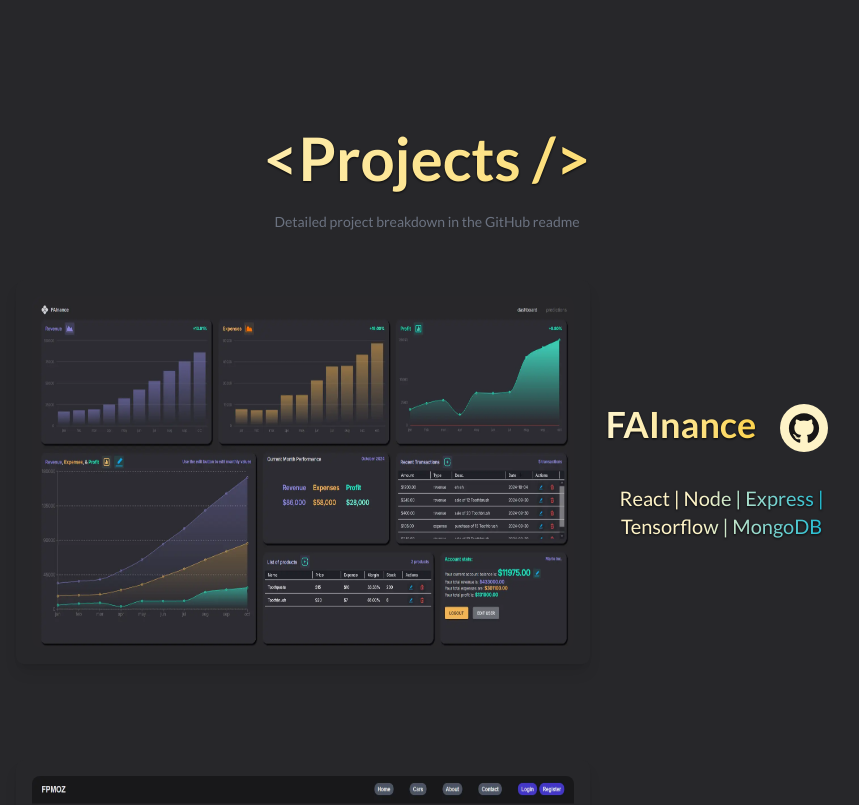
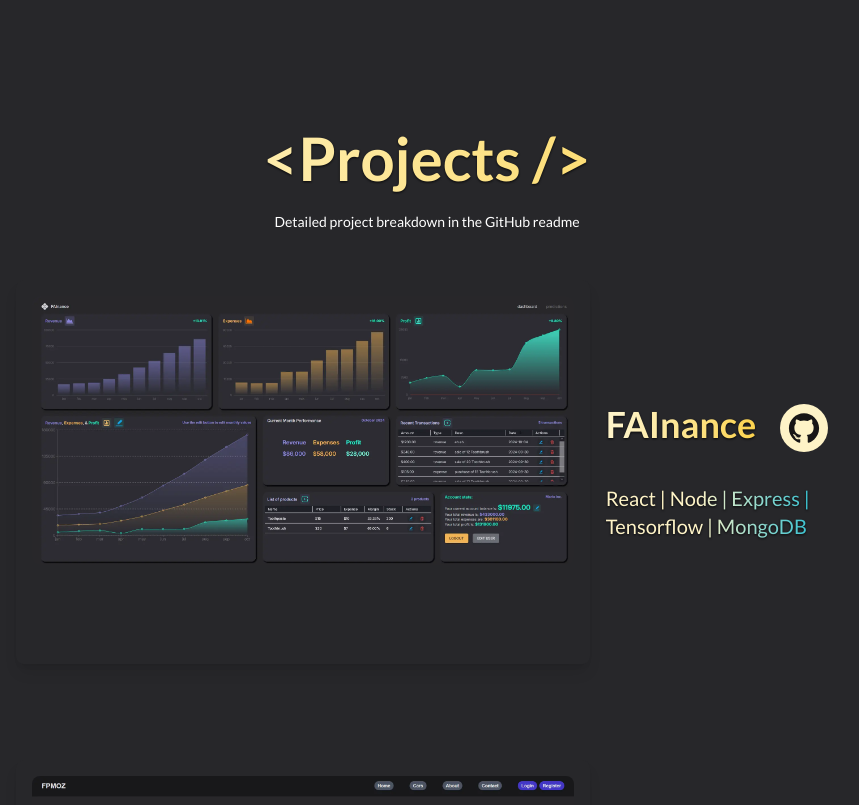
Before and after one commit to mprskalo01/rockShadow340, a React (Create React App) app: page / in a window 1280 px wide. Shown: the part 1340-2145 px from the top of the page, without its empty margins (213-1072 px from the left). Built offline with nearby package versions, Linux system fonts and the light colour scheme.

Commit message:
optimization

```diff
--- a/public/index.html
+++ b/public/index.html
@@ -2,9 +2,12 @@
 <html lang="en">
 
 <head>
+  <link rel="preconnect" href="https://fonts.googleapis.com">
+  <link rel="preconnect" href="https://fonts.gstatic.com" crossorigin>
   <meta charset="utf-8" />
   <link rel="icon" href="%PUBLIC_URL%/favicon.ico" />
   <meta name="viewport" content="width=device-width, initial-scale=1" />
+  <title>Mario Prskalo | Portfolio</title>
   <meta name="theme-color" content="#000000" />
   <meta name="keywords" content="portfolio, web developer, projects, skills, mario, prskalo">
   <meta name="author" content="Mario Prskalo">
@@ -36,12 +39,15 @@
       work correctly both with client-side routing and a non-root public URL.
       Learn how to configure a non-root public URL by running `npm run build`.
     -->
-  <link rel="preconnect" href="https://fonts.googleapis.com">
-  <link rel="preconnect" href="https://fonts.gstatic.com" crossorigin>
-  <link
+
+  <link rel="preload"
     href="https://fonts.googleapis.com/css2?family=Lato:ital,wght@0,100;0,300;0,400;0,700;0,900;1,100;1,300;1,400;1,700;1,900&family=Montserrat:ital,wght@0,100..900;1,100..900&display=swap"
-    rel="stylesheet">
-  <title>Mario Prskalo | Portfolio</title>
+    as="style" onload="this.onload=null;this.rel='stylesheet'">
+  <noscript>
+    <link rel="stylesheet"
+      href="https://fonts.googleapis.com/css2?family=Lato:ital,wght@0,100;0,300;0,400;0,700;0,900;1,100;1,300;1,400;1,700;1,900&family=Montserrat:ital,wght@0,100..900;1,100..900&display=swap">
+  </noscript>
+
 </head>
 
 <body>
--- a/src/components/Footer.tsx
+++ b/src/components/Footer.tsx
@@ -36,19 +36,19 @@
             <SocialIcons.GithubIcon />
           </a>
         </div>
-        <h4
+        <p
           className={`mt-2 text-sm font-semibold ${isColorized ? 'color-gradient-text' : 'gradient-text'}`}
         >
           mario.prskalo5@gmail.com
-        </h4>
+        </p>
       </div>
-      <h3
+      <p
         className={`md:text-md mt-8 pb-12 text-center text-xs font-bold transition-all duration-500 xl:mt-16 ${
           isColorized ? 'color-gradient-text' : 'gradient-text'
         } `}
       >
         Designed and Developed by © Mario Prskalo
-      </h3>
+      </p>
     </footer>
   )
 }
--- a/src/components/Hero.tsx
+++ b/src/components/Hero.tsx
@@ -6,10 +6,10 @@
   return (
     <div className="mx-6 mb-10 flex h-[80vh] flex-col items-center justify-center md:mb-16">
       <div className="text-center">
-        <h1 className="sronly">
+        {/* <h1 className="sronly">
           Mario Prskalo | Experienced Web Developer Specializing in Frontend
           Development and Modern Web Technologies
-        </h1>
+        </h1> */}
         <h2 className={`${isColorized ? 'color-title' : 'title'}`}>
           Developing the Frontend
         </h2>
--- a/src/components/ProjectItem.tsx
+++ b/src/components/ProjectItem.tsx
@@ -19,7 +19,7 @@
     <div className="mx-auto flex w-full flex-col lg:max-w-4xl xl:flex-row">
       {/* Main Project Showcase */}
       <div
-        className={`h-96 w-full rounded-lg p-4 shadow-lg xl:h-96 xl:w-auto xl:flex-[7] ${
+        className={`w-full rounded-lg p-4 shadow-lg xl:h-96 xl:w-auto xl:flex-[7] ${
           isColorized ? 'bg-zinc-800' : 'bg-zinc-800'
         }`}
       >
@@ -27,7 +27,7 @@
           src={imageUrl}
           loading="lazy"
           alt={`Showcase of the ${title} project`}
-          className="h-full w-full rounded-lg duration-500 hover:-translate-y-10 hover:scale-105"
+          className="aspect-auto rounded-lg duration-500 hover:-translate-y-10 hover:scale-105"
         />
       </div>
 
--- a/src/components/Projects.tsx
+++ b/src/components/Projects.tsx
@@ -20,17 +20,19 @@
   ]
 
   return (
-    <div className="width-custom mx-auto mt-40 text-center">
+    <div className="width-custom mx-auto mt-40">
       <div className="mb-12">
-        <h2 className={`${isColorized ? 'color-title' : 'title'}`}>
+        <h2 className={`text-center ${isColorized ? 'color-title' : 'title'}`}>
           &lt;Projects /&gt;
         </h2>
-        <h2 className="text-sm text-gray-500">
+        <h2
+          className={`text-center text-sm ${isColorized ? 'text-black' : 'text-white'}`}
+        >
           Detailed project breakdown in the GitHub readme
         </h2>
       </div>
 
-      <div className="flex flex-col items-center justify-center gap-16 xl:gap-24">
+      <div className="flex flex-col gap-16 xl:gap-24">
         {projects.map((project, index) => (
           <ProjectItem
             key={index}
--- a/src/styles/App.css
+++ b/src/styles/App.css
@@ -1,6 +1,3 @@
-:root {
-  transition: all 500ms;
-}
 .App {
   text-align: center;
 }
--- a/src/styles/globals.css
+++ b/src/styles/globals.css
@@ -9,6 +9,7 @@
   h1,
   h2,
   h3,
+  h4,
   p {
     @apply font-lato;
   }
```
